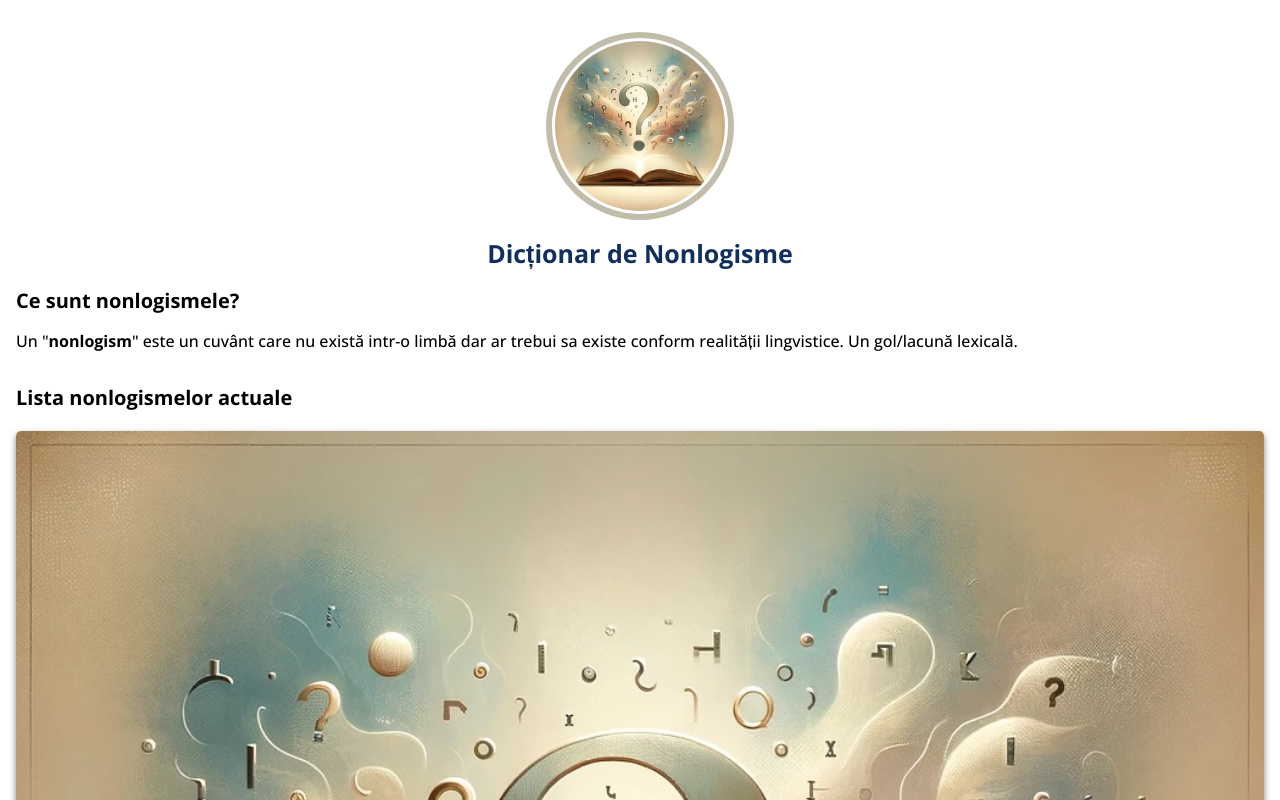
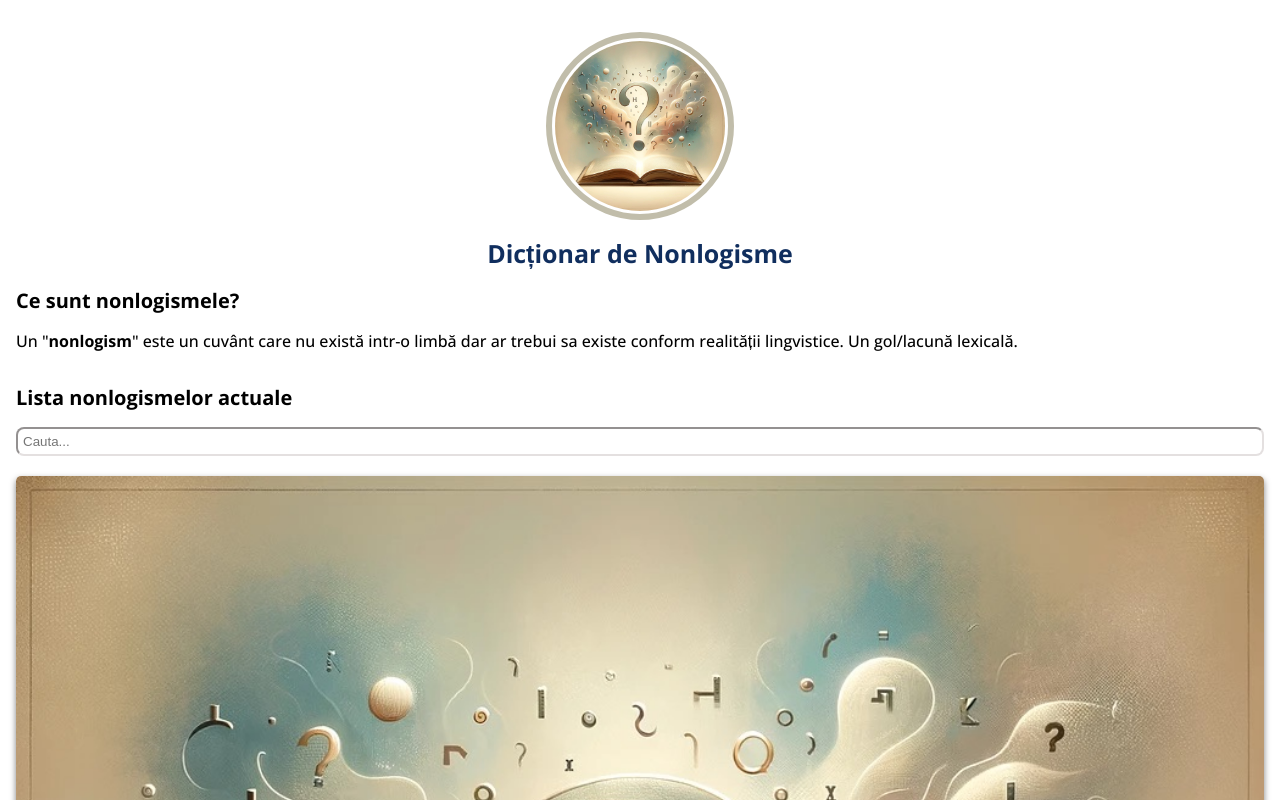
Before and after one commit to LiviuVisovan3/first-task, a React (Create React App) app: page / in a window 1280 px wide. Shown: the top 800 px of the page. Built offline with nearby package versions, Linux system fonts and the light colour scheme.

Commit message:
added search card functionality

```diff
--- a/src/App.css
+++ b/src/App.css
@@ -97,6 +97,13 @@
   padding: 4px 12px 5px;
 }
 
+input[type="text"] {
+  margin-top: 16px;
+  border-radius: 8px;
+  padding: 5px;
+  border-color: rgba(227, 223, 223, 0.953);
+}
+
 span {
   font-weight: lighter;
 }
--- a/src/App.js
+++ b/src/App.js
@@ -1,8 +1,11 @@
 import "./App.css";
 import { Card } from "./components/Card.js";
 import wordList from "./word-list.js";
+import { useState } from "react";
 
 function App() {
+  const [query, setQuery] = useState("");
+
   return (
     <div className="App">
       <div className="page-header">
@@ -15,9 +18,18 @@ function App() {
         trebui sa existe conform realității lingvistice. Un gol/lacună lexicală.
       </p>
       <h2>Lista nonlogismelor actuale</h2>
-      {wordList.map((word) => (
-        <Card key={word.slug} {...word} />
-      ))}
+      <input
+        placeholder="Cauta..."
+        type="text"
+        value={query}
+        onChange={({ target }) => setQuery(target.value)}
+      />
+      {query}
+      {wordList
+        .filter((word) => word.slug.includes(query))
+        .map((word) => (
+          <Card key={word.slug} {...word} />
+        ))}
     </div>
   );
 }
```
